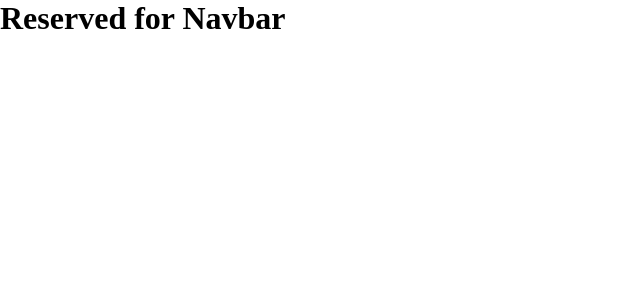
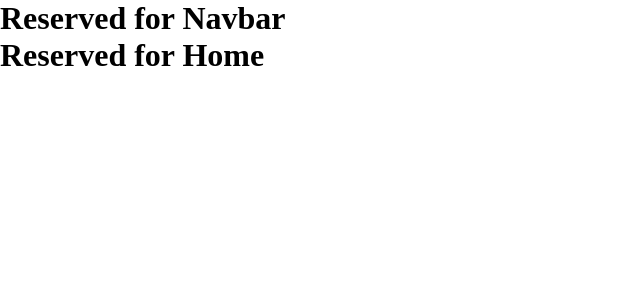
Before and after one commit to cpalmer-atx/prepped, a React (Create React App) app in the folder client/: page /home in a window 1280 px wide. Before the commit this address had no page. Shown: the top 300 px of the page, without its empty margins (0-640 px from the left). Built offline with nearby package versions, Linux system fonts and the light colour scheme.

Commit message:
set up react-router and baseline styling

```diff
--- a/client/src/App.css
+++ b/client/src/App.css
@@ -4,7 +4,11 @@
 }
 
 /* APP */
-
+.container {
+  background-color: #ddd;
+  height: 100vh;
+  width: 100vw;
+}
 
 /* NAVBAR */
 
--- a/client/src/App.js
+++ b/client/src/App.js
@@ -10,7 +10,7 @@ const App = () => {
     <Router>
       <Navbar />
       <Routes>
-        <Route path="/" element={<Home />} />
+        <Route path="/home" element={<Home />} />
         <Route path="register" element={<Register />} />
         <Route path="login" element={<Login />} />
       </Routes>
```
